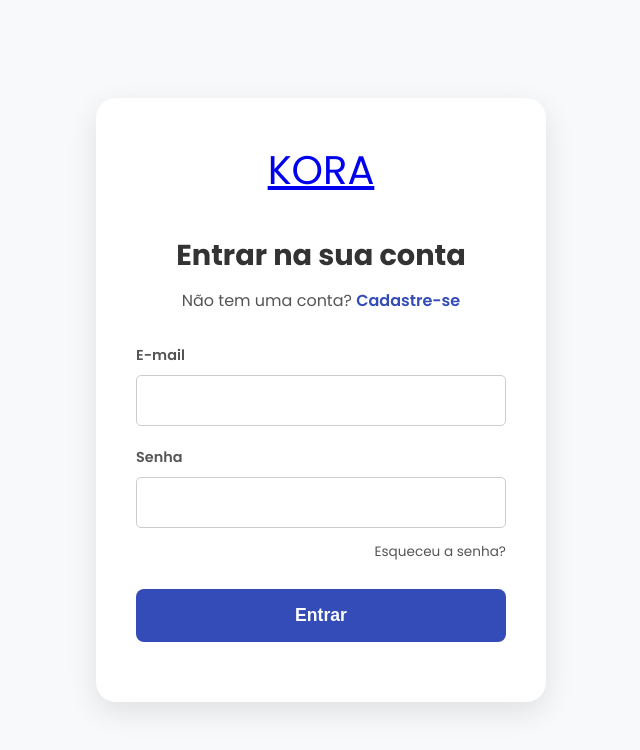
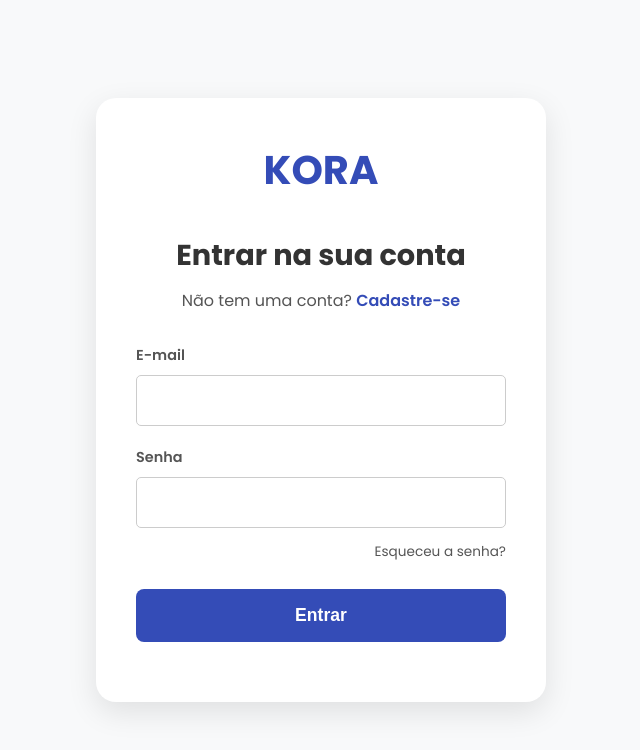
Before and after one commit to erikconstante/kora-projeto, a website with bundled scripts: page login/index.html in a window 1280 px wide. Shown: the whole page, without its empty margins (319-959 px from the left). Built offline with nearby package versions, Linux system fonts and the light colour scheme.

Commit message:
fix: arrumei estilo padrão no css na logo que tinha dado problema na refatoração

```diff
--- a/assets/css/base.css
+++ b/assets/css/base.css
@@ -127,3 +127,10 @@ body {
     border-color: var(--color-primary);
     box-shadow: 0 0 0 3px var(--color-primary-light);
 }
+
+.logo {
+    font-size: 1.8rem;
+    font-weight: 700;
+    color: var(--color-primary);
+    text-decoration: none;
+}
--- a/assets/css/style.css
+++ b/assets/css/style.css
@@ -39,13 +39,6 @@ section {
     justify-content: flex-start;
     align-items: center;
     gap: 40px;
-}
-
-.logo {
-    font-size: 1.8rem;
-    font-weight: 700;
-    color: var(--color-primary);
-    text-decoration: none;
 }
 
 .desktop-nav {
```
